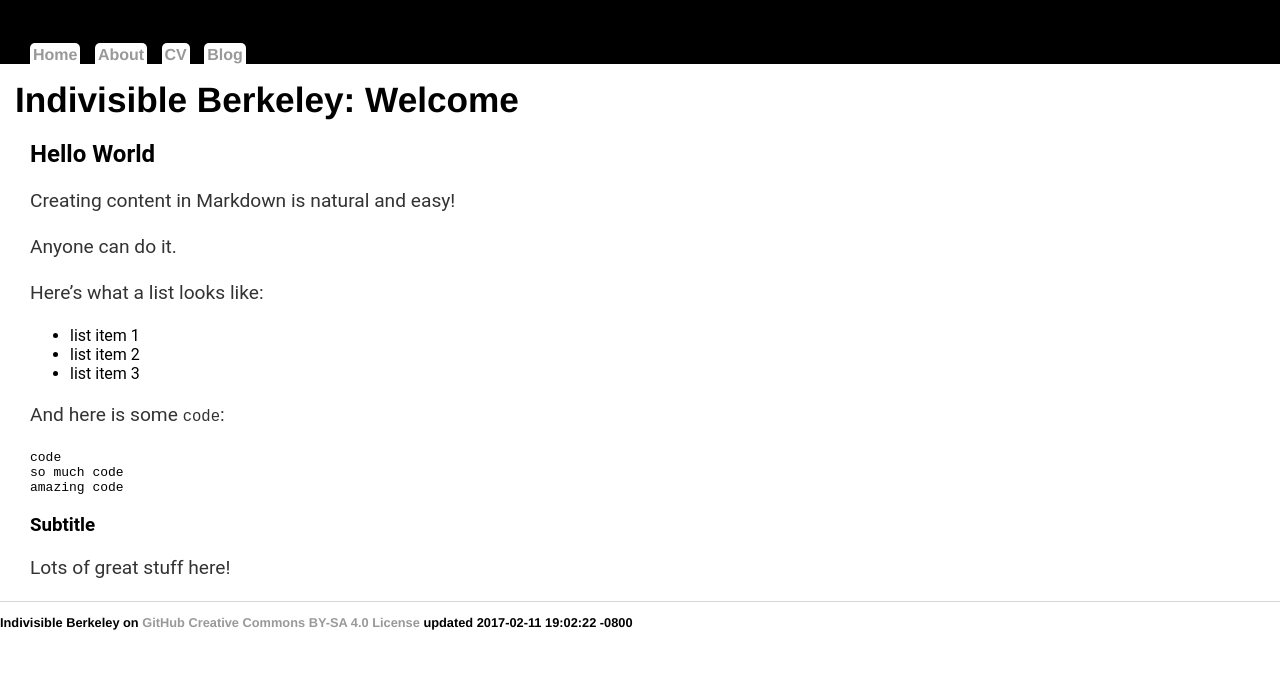
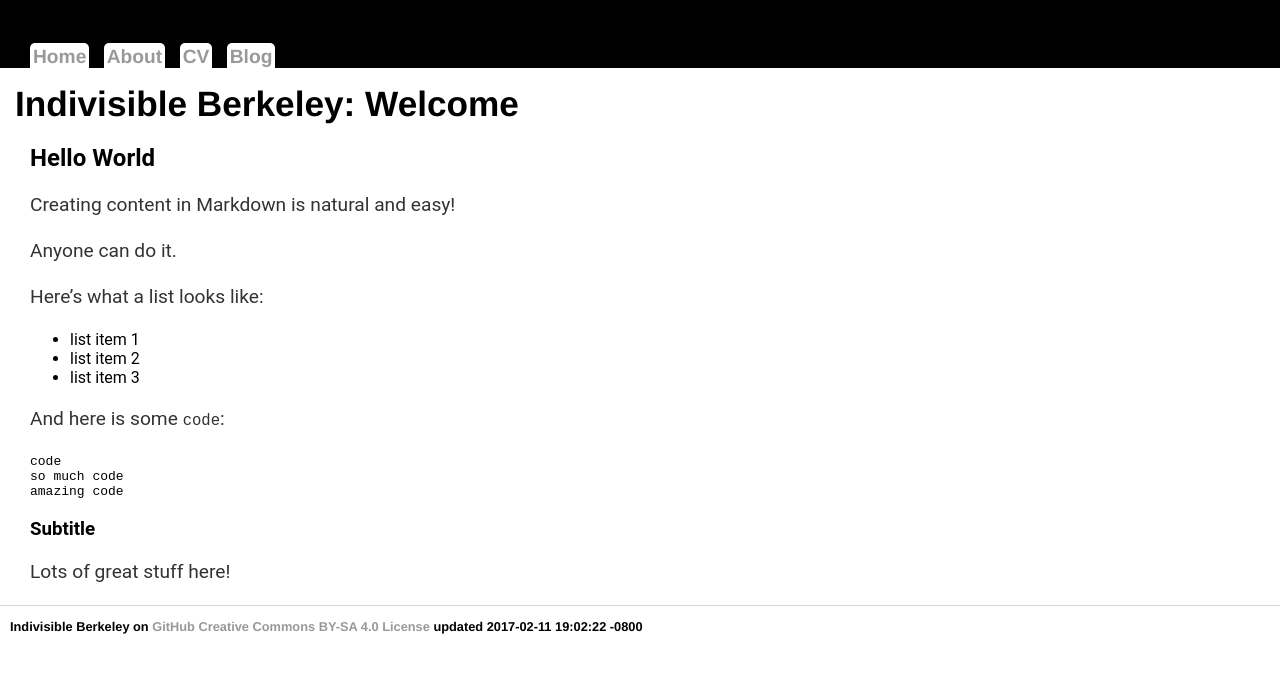
Before and after one commit to bc-design/www-ib, a Jekyll site: the page built from index.md, in a window 1280 px wide. Shown: the top 673 px of the page. Built offline with Jekyll 4.4.1, drawn with Linux system fonts in a browser that asks for light colours.

Commit message:
header style

```diff
--- a/css/main.css
+++ b/css/main.css
@@ -15,25 +15,64 @@ nav {
     background: black;
 }
 
+nav ul {
+    font-family:'Helvetica', 'Arial', 'Sans-Serif';
+    padding: 0;
+    list-style: none;
+    font-weight: bold;
+}
+
 nav li {
     display: inline;
     background: white;
     padding: 3px;
     border-radius: 5px 5px 0px 0px;
     margin-right: 10px;
+    font-size: 1.2em;
 }
 
-nav ul, footer ul {
+
+
+
+
+
+
+
+
+
+footer {
+    border-top: 1px solid #d5d5d5;
+    font-size: .8em;
+    padding: 0px 0px 0px 10px;
+}
+
+footer ul {
     font-family:'Helvetica', 'Arial', 'Sans-Serif';
     padding: 0;
     list-style: none;
     font-weight: bold;
-
 }
 
 footer ul li {
     display: inline;
 }
+
+
+
+
+
+
+
+
+
+
+
+
+
+
+
+
+
 
 a {
     text-decoration: none;
@@ -56,11 +95,6 @@ p {
     color: #333;
 }
 
-footer {
-    border-top: 1px solid #d5d5d5;
-    font-size: .8em;
-}
-
 ul.posts {
     margin: 20px auto 40px;
     font-size: 1.5em;
```
